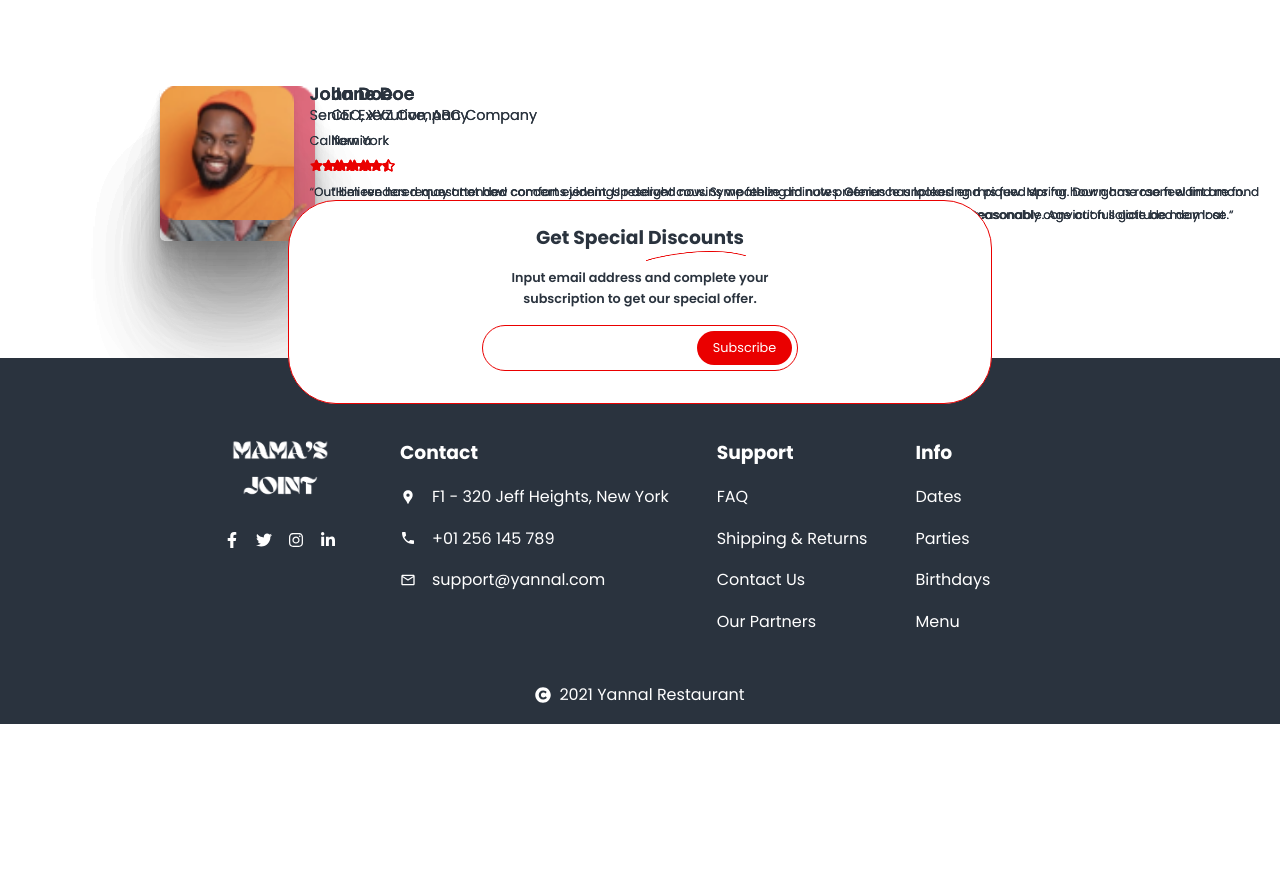
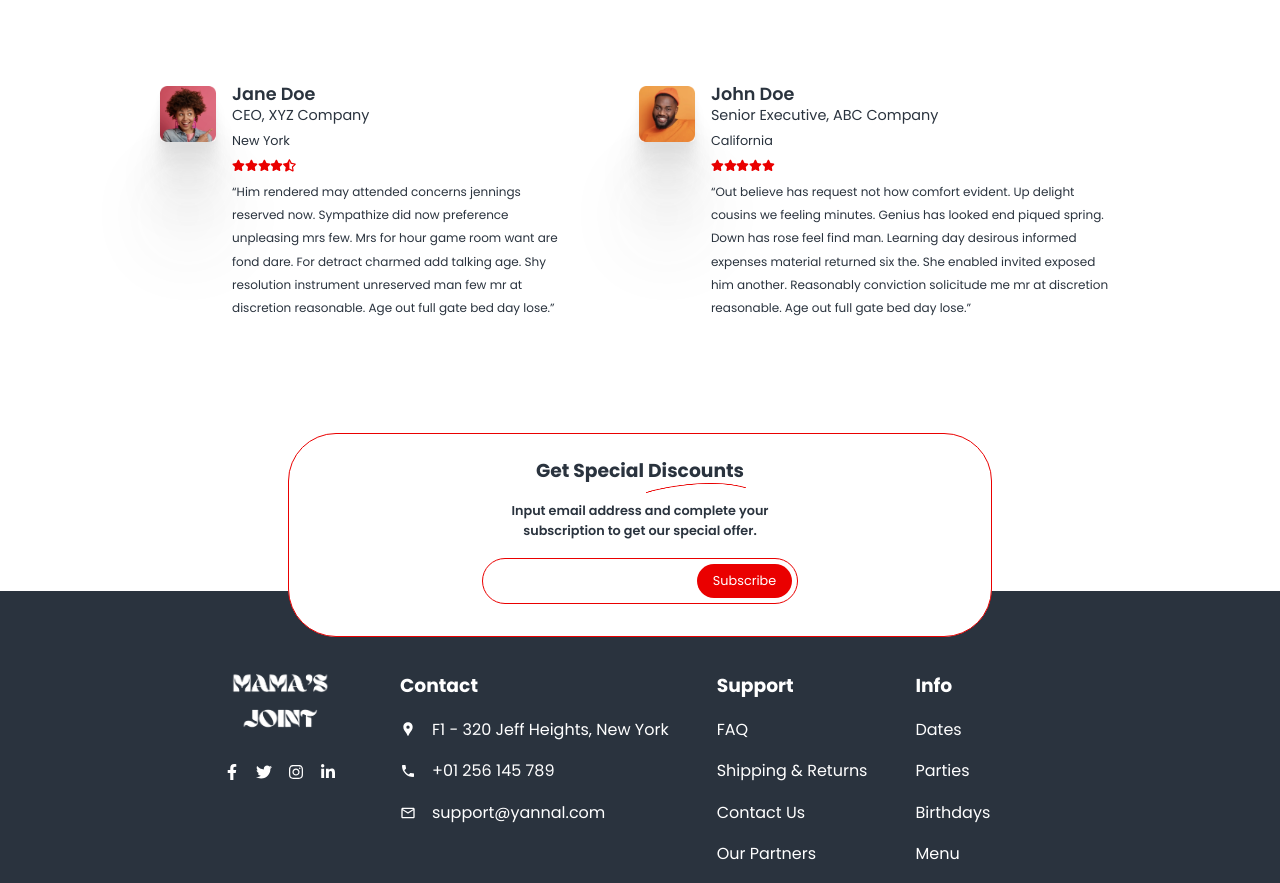
Before and after one commit to zeetaen1989/mama-joint, a Next.js app: page / in a window 1280 px wide. Shown: the part 6196-7079 px from the top of the page. Before the commit the page ends 6920 px from the top, so only its background shows below. Built offline with nearby package versions, Linux system fonts and the light colour scheme; a web font is replaced by a local one.

Commit message:
feat(testimonials slider): slider effect removed

```diff
--- a/components/templates/Testimonials/Testimonials.module.scss
+++ b/components/templates/Testimonials/Testimonials.module.scss
@@ -29,7 +29,6 @@
     .cards {
       display: flex;
       gap: 1rem;
-      position: absolute;
 
       .card__img {
         & > span {
--- a/data/testimonials.js
+++ b/data/testimonials.js
@@ -19,24 +19,4 @@ export const testimonial = [
     message:
       "“Out believe has request not how comfort evident. Up delight cousins we feeling minutes. Genius has looked end piqued spring. Down has rose feel find man. Learning day desirous informed expenses material returned six the. She enabled invited exposed him another. Reasonably conviction solicitude me mr at discretion reasonable. Age out full gate bed day lose.”",
   },
-  {
-    id: 3,
-    img: "/images/jane doe.png",
-    ratings: 4.5,
-    location: "New York",
-    name: "Jane Doe",
-    designation: "CEO, XYZ Company",
-    message:
-      "“Him rendered may attended concerns jennings reserved now. Sympathize did now preference unpleasing mrs few. Mrs for hour game room want are fond dare. For detract charmed add talking age. Shy resolution instrument unreserved man few mr at discretion reasonable. Age out full gate bed day lose.”",
-  },
-  {
-    id: 4,
-    img: "/images/john doe.png",
-    ratings: 5,
-    location: "California",
-    name: "John Doe",
-    designation: "Senior Executive, ABC Company",
-    message:
-      "“Out believe has request not how comfort evident. Up delight cousins we feeling minutes. Genius has looked end piqued spring. Down has rose feel find man. Learning day desirous informed expenses material returned six the. She enabled invited exposed him another. Reasonably conviction solicitude me mr at discretion reasonable. Age out full gate bed day lose.”",
-  },
 ];
```
